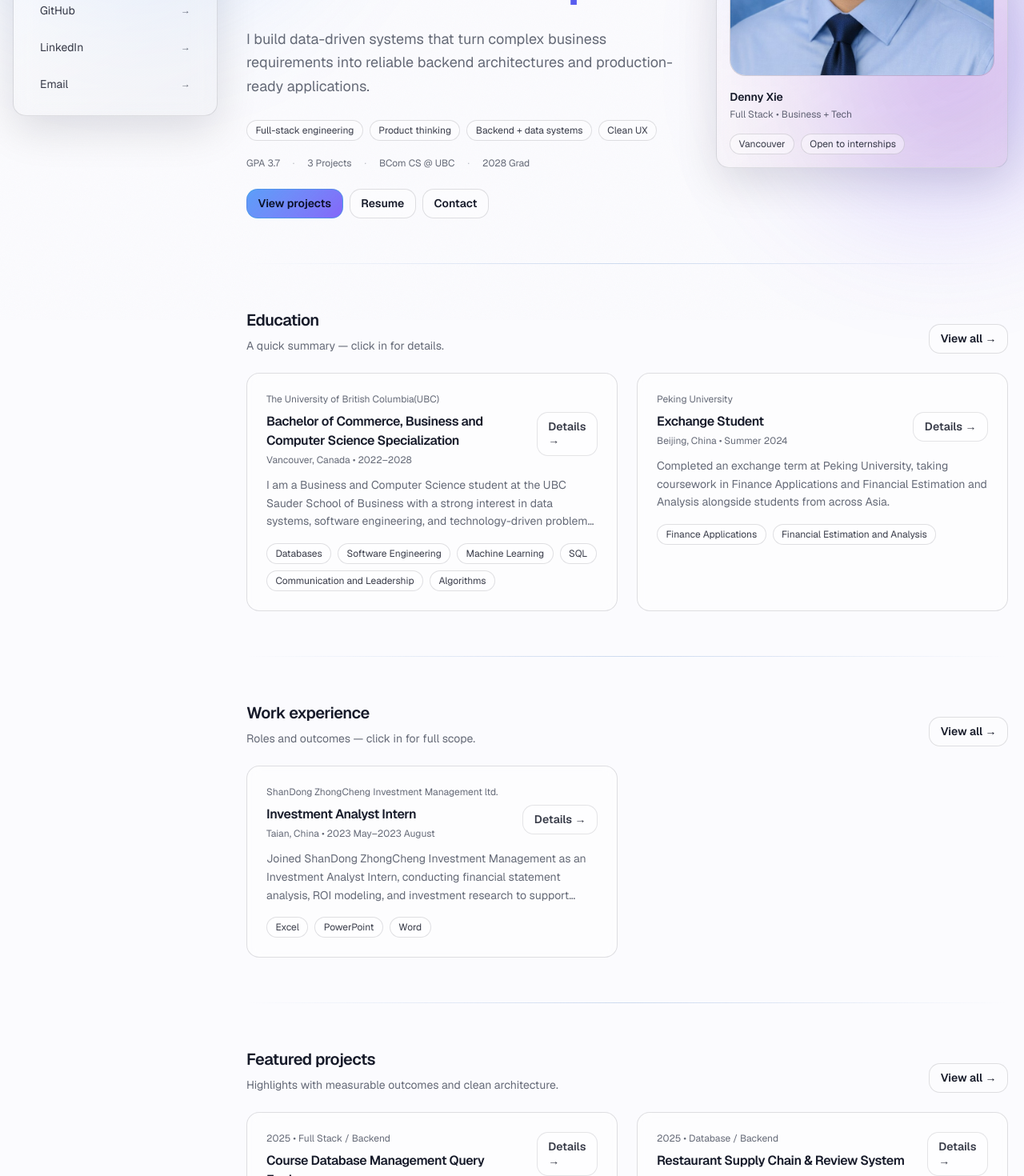
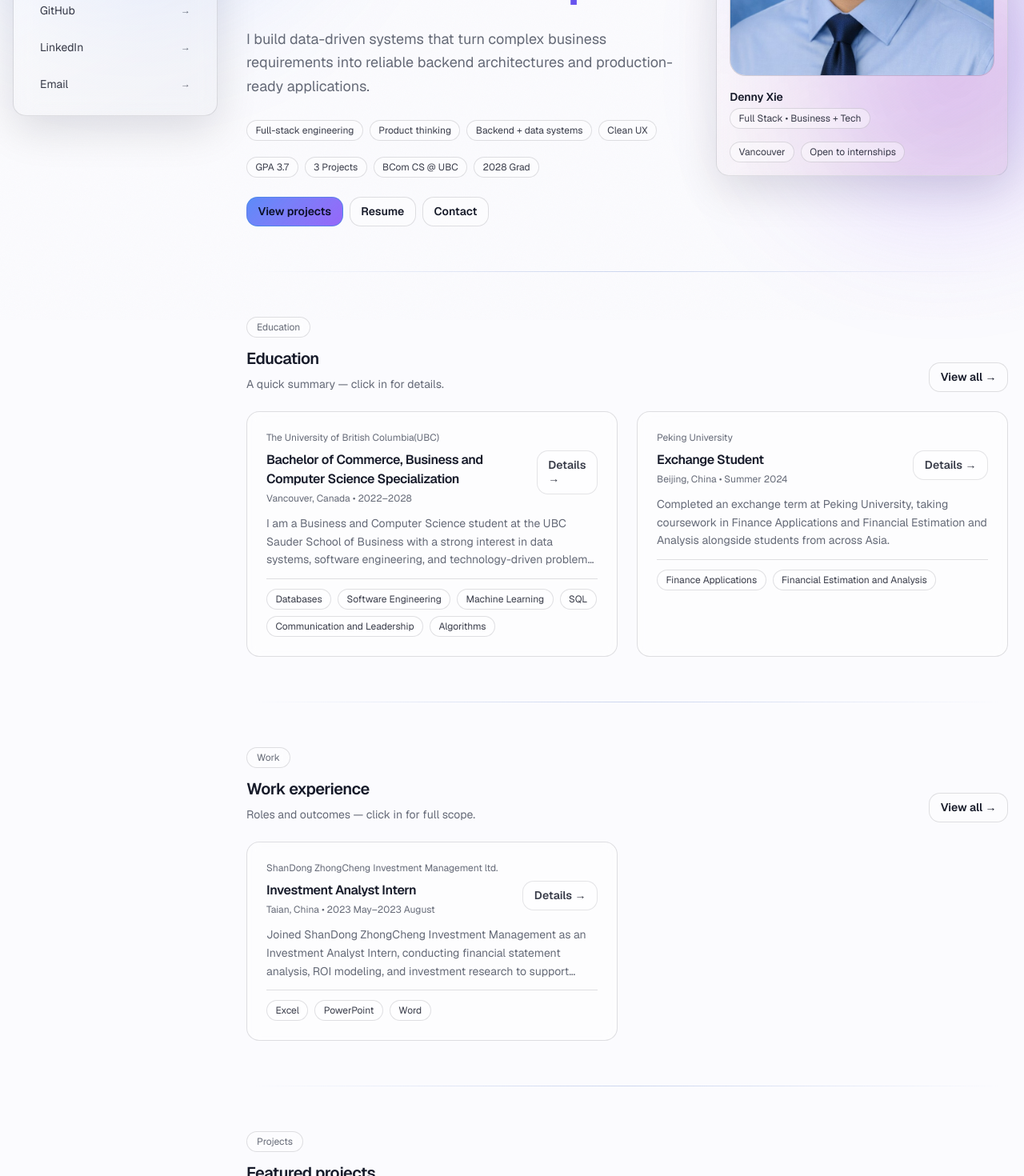
Before and after one commit to olddriver12356/DennyXHX_Profile, a Next.js app: page / in a window 1280 px wide. Shown: the part 400-1870 px from the top of the page at 80% size. Built offline with nearby package versions, Linux system fonts and the light colour scheme.

Commit message:
UI updated for homepage and entrycard

```diff
--- a/app/HomePage.tsx
+++ b/app/HomePage.tsx
@@ -116,7 +116,7 @@ function PhotoCard() {
 
       <div className="relative mt-4 space-y-1">
         <div className="text-sm font-semibold">{PROFILE.name}</div>
-        <div className="text-xs text-[color:var(--muted)]">Full Stack • Business + Tech</div>
+        <span className="chip">Full Stack • Business + Tech</span>
       </div>
 
       <div className="relative mt-4 flex flex-wrap gap-2">
@@ -161,14 +161,11 @@ export default function HomePage() {
             <Chip>Clean UX</Chip>
           </div>
 
-          <div className="mt-5 flex flex-wrap items-center gap-x-4 gap-y-1 text-xs text-[color:var(--muted)] animate-fade-up delay-400">
-            <span>GPA 3.7</span>
-            <span className="opacity-40">·</span>
-            <span>3 Projects</span>
-            <span className="opacity-40">·</span>
-            <span>BCom CS @ UBC</span>
-            <span className="opacity-40">·</span>
-            <span>2028 Grad</span>
+          <div className="mt-5 flex flex-wrap gap-2 animate-fade-up delay-400">
+            <span className="chip">GPA 3.7</span>
+            <span className="chip">3 Projects</span>
+            <span className="chip">BCom CS @ UBC</span>
+            <span className="chip">2028 Grad</span>
           </div>
 
           <div className="mt-6 flex flex-wrap gap-2 animate-fade-up delay-500">
@@ -195,7 +192,10 @@ export default function HomePage() {
       <section id="education" className="space-y-6">
         <div className="flex items-end justify-between gap-4">
           <div>
-            <h2 className="text-xl font-semibold tracking-tight">Education</h2>
+            <div className="inline-flex items-center gap-2 rounded-full border border-[color:var(--border)] bg-[color:color-mix(in_oklab,var(--surface)_55%,transparent)] px-3 py-1 text-xs text-[color:var(--muted)] backdrop-blur">
+              Education
+            </div>
+            <h2 className="mt-3 text-xl font-semibold tracking-tight">Education</h2>
             <p className="mt-2 text-sm text-[color:var(--muted)]">
               A quick summary — click in for details.
             </p>
@@ -228,7 +228,10 @@ export default function HomePage() {
       <section id="work" className="space-y-6">
         <div className="flex items-end justify-between gap-4">
           <div>
-            <h2 className="text-xl font-semibold tracking-tight">Work experience</h2>
+            <div className="inline-flex items-center gap-2 rounded-full border border-[color:var(--border)] bg-[color:color-mix(in_oklab,var(--surface)_55%,transparent)] px-3 py-1 text-xs text-[color:var(--muted)] backdrop-blur">
+              Work
+            </div>
+            <h2 className="mt-3 text-xl font-semibold tracking-tight">Work experience</h2>
             <p className="mt-2 text-sm text-[color:var(--muted)]">
               Roles and outcomes — click in for full scope.
             </p>
@@ -261,7 +264,10 @@ export default function HomePage() {
       <section id="projects">
         <div className="flex flex-col gap-3 sm:flex-row sm:items-end sm:justify-between">
           <div>
-            <h2 className="text-xl font-semibold tracking-tight">Featured projects</h2>
+            <div className="inline-flex items-center gap-2 rounded-full border border-[color:var(--border)] bg-[color:color-mix(in_oklab,var(--surface)_55%,transparent)] px-3 py-1 text-xs text-[color:var(--muted)] backdrop-blur">
+              Projects
+            </div>
+            <h2 className="mt-3 text-xl font-semibold tracking-tight">Featured projects</h2>
             <p className="mt-2 text-sm text-[color:var(--muted)]">
               Highlights with measurable outcomes and clean architecture.
             </p>
@@ -284,7 +290,10 @@ export default function HomePage() {
       <section id="volunteer" className="space-y-6">
         <div className="flex items-end justify-between gap-4">
           <div>
-            <h2 className="text-xl font-semibold tracking-tight">Volunteer experience</h2>
+            <div className="inline-flex items-center gap-2 rounded-full border border-[color:var(--border)] bg-[color:color-mix(in_oklab,var(--surface)_55%,transparent)] px-3 py-1 text-xs text-[color:var(--muted)] backdrop-blur">
+              Volunteer
+            </div>
+            <h2 className="mt-3 text-xl font-semibold tracking-tight">Volunteer experience</h2>
             <p className="mt-2 text-sm text-[color:var(--muted)]">
               Community work and leadership outside of coursework.
             </p>
@@ -321,8 +330,8 @@ export default function HomePage() {
 
         <div className="mt-6 grid gap-6 md:grid-cols-3">
           <div className="rounded-2xl border border-[color:var(--border)] bg-[color:color-mix(in_oklab,var(--surface)_55%,transparent)] p-5">
-            <div className="mb-3 inline-flex h-9 w-9 items-center justify-center rounded-xl border border-[color:var(--border)] bg-[color:color-mix(in_oklab,var(--accent)_14%,transparent)] text-[color:var(--accent)]">
-              <svg className="h-4 w-4" viewBox="0 0 24 24" fill="none">
+            <div className="mb-3 inline-flex h-10 w-10 items-center justify-center rounded-xl border border-[color:var(--border)] bg-[color:color-mix(in_oklab,var(--accent)_14%,transparent)] text-[color:var(--accent)]">
+              <svg className="h-5 w-5" viewBox="0 0 24 24" fill="none">
                 <rect x="2" y="7" width="20" height="14" rx="2" stroke="currentColor" strokeWidth="1.6"/>
                 <path d="M16 7V5a2 2 0 0 0-2-2h-4a2 2 0 0 0-2 2v2" stroke="currentColor" strokeWidth="1.6"/>
                 <path d="M12 12v4M10 14h4" stroke="currentColor" strokeWidth="1.6" strokeLinecap="round"/>
@@ -335,8 +344,8 @@ export default function HomePage() {
             </p>
           </div>
           <div className="rounded-2xl border border-[color:var(--border)] bg-[color:color-mix(in_oklab,var(--surface)_55%,transparent)] p-5">
-            <div className="mb-3 inline-flex h-9 w-9 items-center justify-center rounded-xl border border-[color:var(--border)] bg-[color:color-mix(in_oklab,var(--accent-2)_14%,transparent)] text-[color:var(--accent-2)]">
-              <svg className="h-4 w-4" viewBox="0 0 24 24" fill="none">
+            <div className="mb-3 inline-flex h-10 w-10 items-center justify-center rounded-xl border border-[color:var(--border)] bg-[color:color-mix(in_oklab,var(--accent-2)_14%,transparent)] text-[color:var(--accent-2)]">
+              <svg className="h-5 w-5" viewBox="0 0 24 24" fill="none">
                 <path d="M4 6c0 1.66 3.58 3 8 3s8-1.34 8-3-3.58-3-8-3-8 1.34-8 3Z" stroke="currentColor" strokeWidth="1.6"/>
                 <path d="M4 6v6c0 1.66 3.58 3 8 3s8-1.34 8-3V6" stroke="currentColor" strokeWidth="1.6"/>
                 <path d="M4 12v6c0 1.66 3.58 3 8 3s8-1.34 8-3v-6" stroke="currentColor" strokeWidth="1.6"/>
@@ -349,8 +358,8 @@ export default function HomePage() {
             </p>
           </div>
           <div className="rounded-2xl border border-[color:var(--border)] bg-[color:color-mix(in_oklab,var(--surface)_55%,transparent)] p-5">
-            <div className="mb-3 inline-flex h-9 w-9 items-center justify-center rounded-xl border border-[color:var(--border)] bg-[color:color-mix(in_oklab,var(--accent-3)_14%,transparent)] text-[color:var(--accent-3)]">
-              <svg className="h-4 w-4" viewBox="0 0 24 24" fill="none">
+            <div className="mb-3 inline-flex h-10 w-10 items-center justify-center rounded-xl border border-[color:var(--border)] bg-[color:color-mix(in_oklab,var(--accent-3)_14%,transparent)] text-[color:var(--accent-3)]">
+              <svg className="h-5 w-5" viewBox="0 0 24 24" fill="none">
                 <path d="M1 4v6h6" stroke="currentColor" strokeWidth="1.6" strokeLinecap="round" strokeLinejoin="round"/>
                 <path d="M3.51 15a9 9 0 1 0 .49-4.5" stroke="currentColor" strokeWidth="1.6" strokeLinecap="round"/>
               </svg>
@@ -363,6 +372,8 @@ export default function HomePage() {
           </div>
         </div>
       </section>
+
+      <div className="divider" />
 
       {/* Footer */}
       <footer className="pt-6 text-sm text-[color:var(--muted)]">
--- a/components/EntryCard.tsx
+++ b/components/EntryCard.tsx
@@ -45,7 +45,7 @@ export function EntryCard({
         </p>
 
         {chips.length ? (
-          <div className="mt-4 flex flex-wrap gap-2">
+          <div className="mt-3 border-t border-[color:var(--border)] pt-3 flex flex-wrap gap-2">
             {chips.slice(0, 6).map((c) => (
               <span key={c} className="chip">
                 {c}
```
Also changed, not shown: 1 other file (tests, documents, lock files or other folders).
